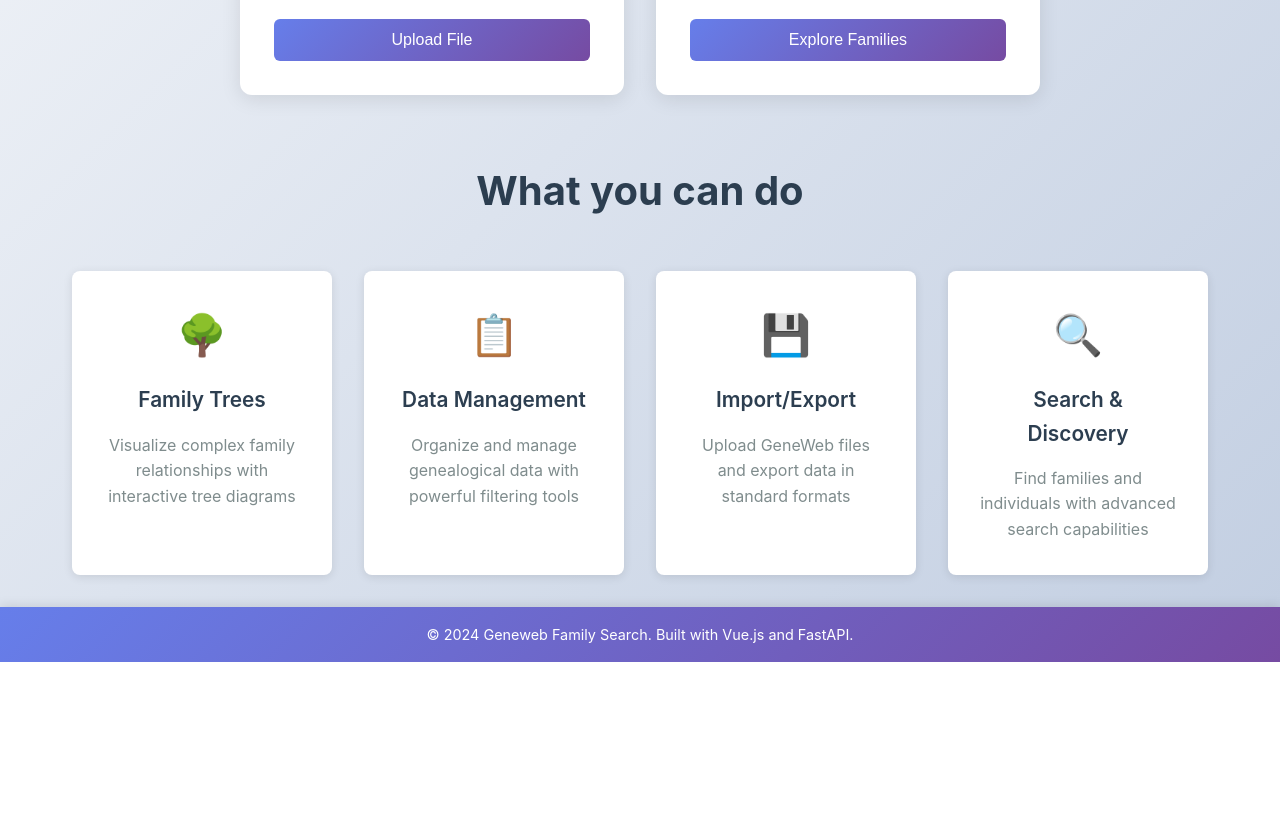
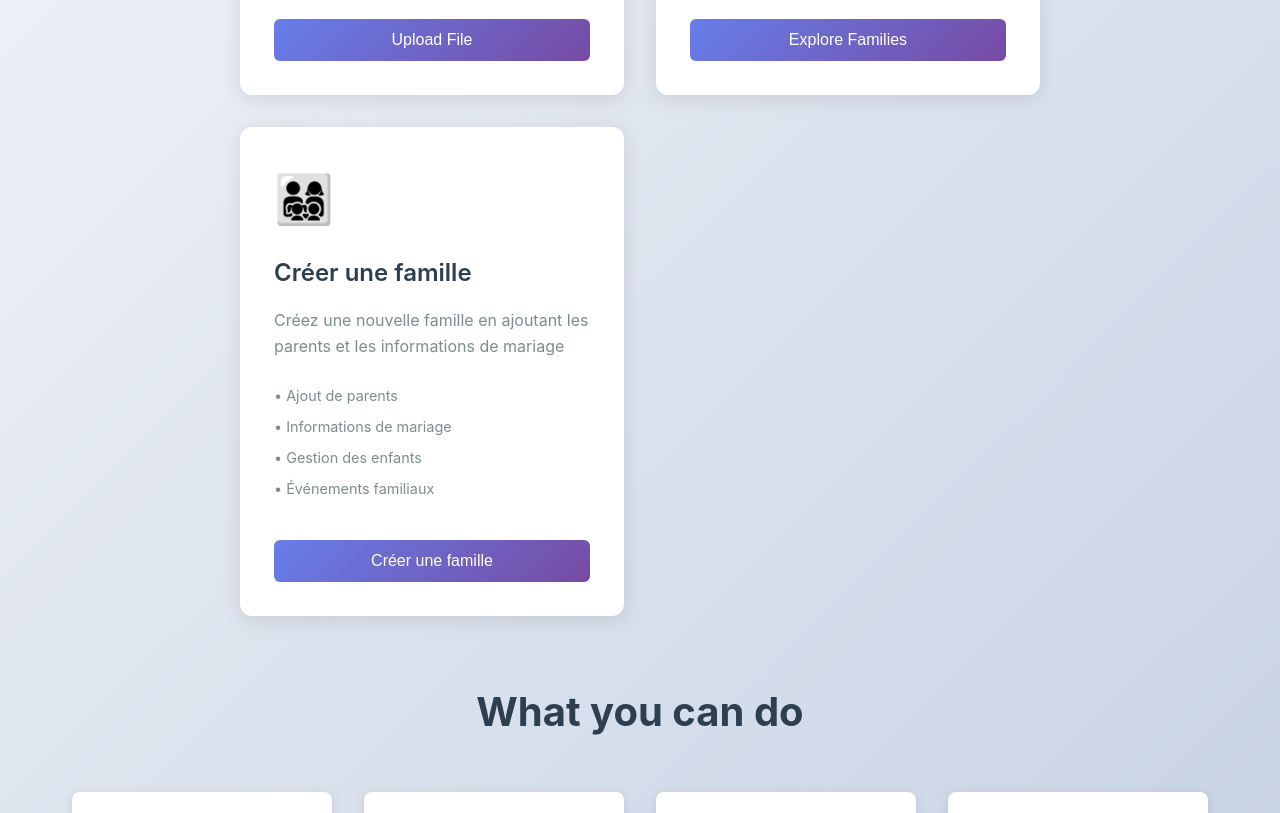
Before and after one commit to FoxaxeWasTaken/Awkward-Legacy, a Vue app in the folder client/: page / in a window 1280 px wide. Shown: the part 640-1453 px from the top of the page. Before the commit the page ends 1302 px from the top, so only its background shows below. Built offline with nearby package versions, Linux system fonts and the light colour scheme; no server answers; the HTML template or start-up script is replaced by a standard one.

Commit message:
feat: add Create Family card and navigation to WelcomeView

```diff
--- a/client/src/views/WelcomeView.vue
+++ b/client/src/views/WelcomeView.vue
@@ -9,6 +9,10 @@ const navigateToUpload = () => {
 
 const navigateToManage = () => {
   router.push('/manage')
+}
+
+const navigateToCreateFamily = () => {
+  router.push('/families/create')
 }
 </script>
 
@@ -51,6 +55,23 @@ const navigateToManage = () => {
             </div>
           </div>
           <button class="card-button">Explore Families</button>
+        </div>
+
+        <div class="action-card create-family-card" @click="navigateToCreateFamily">
+          <div class="card-content">
+            <div class="card-icon">👨‍👩‍👧‍👦</div>
+            <h3 class="card-title">Créer une famille</h3>
+            <p class="card-description">
+              Créez une nouvelle famille en ajoutant les parents et les informations de mariage
+            </p>
+            <div class="card-features">
+              <span class="feature">• Ajout de parents</span>
+              <span class="feature">• Informations de mariage</span>
+              <span class="feature">• Gestion des enfants</span>
+              <span class="feature">• Événements familiaux</span>
+            </div>
+          </div>
+          <button class="card-button">Créer une famille</button>
         </div>
       </div>
     </div>
@@ -325,6 +346,10 @@ const navigateToManage = () => {
   border-color: #2ecc71;
 }
 
+.create-family-card:hover {
+  border-color: #9b59b6;
+}
+
 .card-icon {
   font-size: 3rem;
   margin-bottom: 1rem;
```
